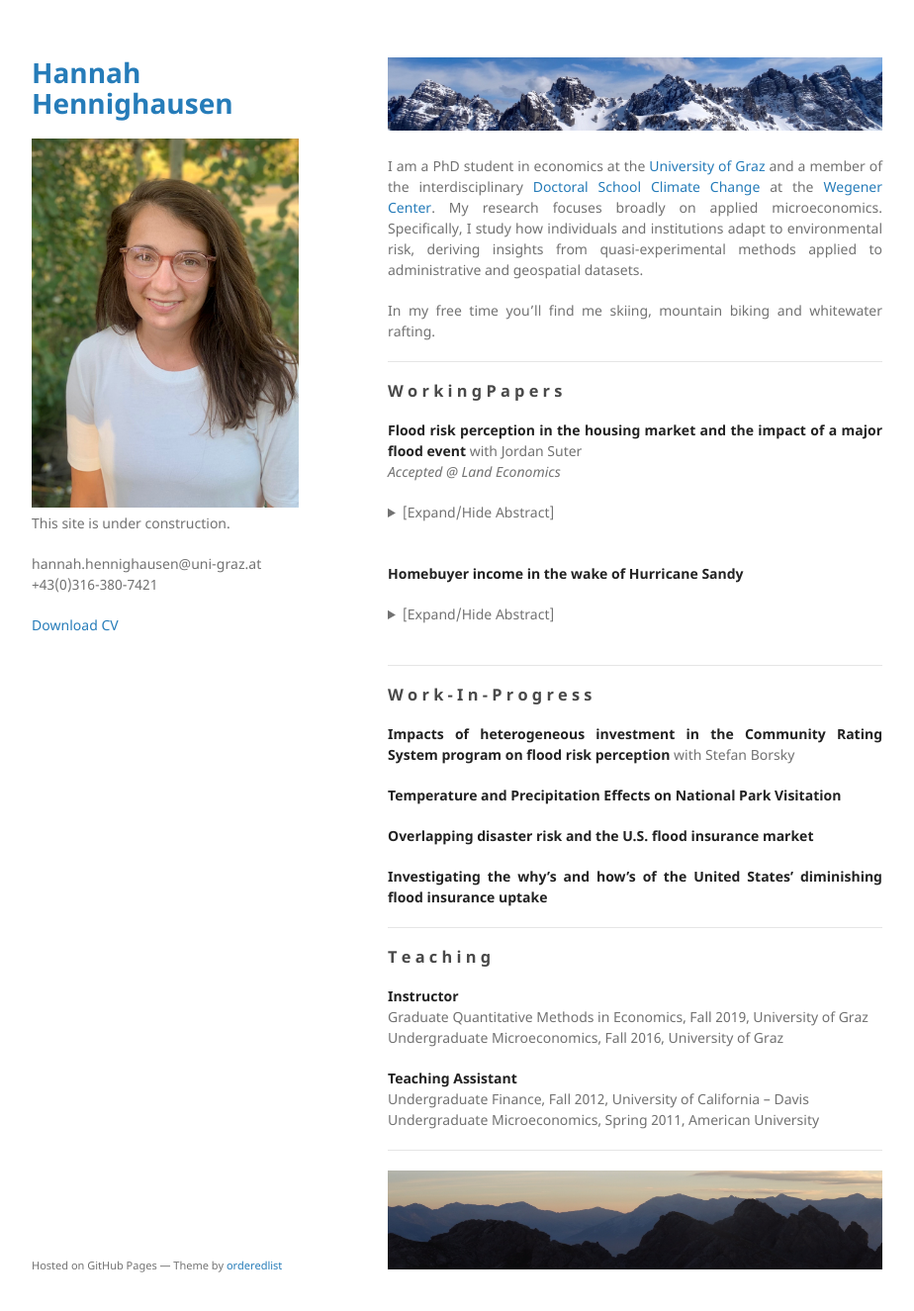
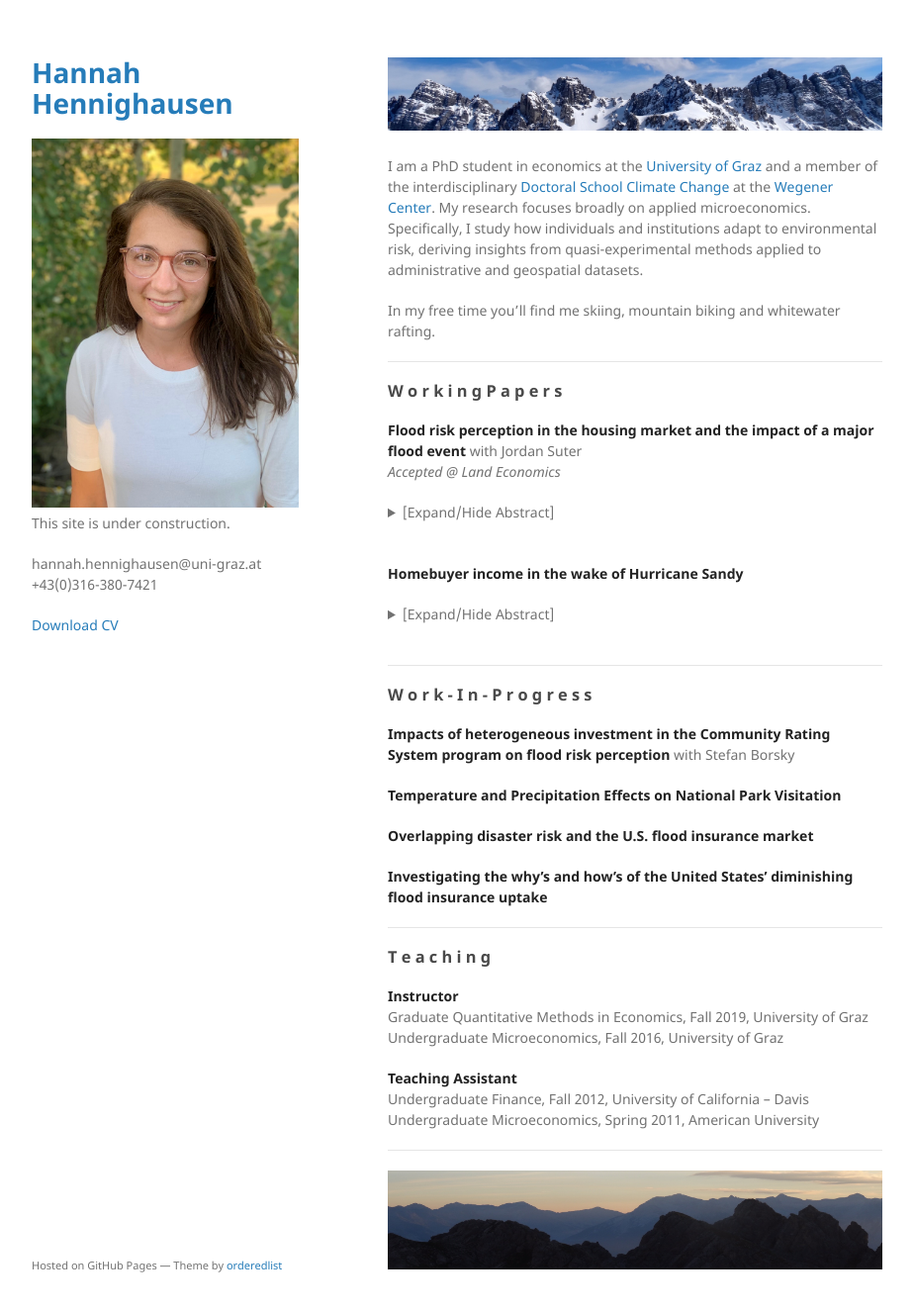
Before and after one commit to hannahhennighausen/hannahhennighausen.github.io, a Jekyll site: the page built from index.md, in a window 1280 px wide and 1358 px high. Shown: the top 1325 px of the window at 99% size, without its empty margins (178-1102 px from the left). Built offline with Jekyll 4.4.1, drawn with Linux system fonts in a browser that asks for light colours.

Commit message:
Update index.md

```diff
--- a/index.md
+++ b/index.md
@@ -2,11 +2,6 @@
 layout: default
 ---
 <img src="/assets/img/mountains3.jpeg" alt="AxamerLizum" />
-
-<style>
-body {
-text-align: justify}
-</style>
 
 I am a PhD student in economics at the [University of Graz](https://volkswirtschaftslehre.uni-graz.at/en/) and a member of the interdisciplinary [Doctoral School Climate Change](https://dk-climate-change.uni-graz.at/en/) at the [Wegener Center](https://wegcenter.uni-graz.at/en/). My research focuses broadly on applied microeconomics. Specifically, I study how individuals and institutions adapt to environmental risk, deriving insights from quasi-experimental methods applied to administrative and geospatial datasets.
 
```
